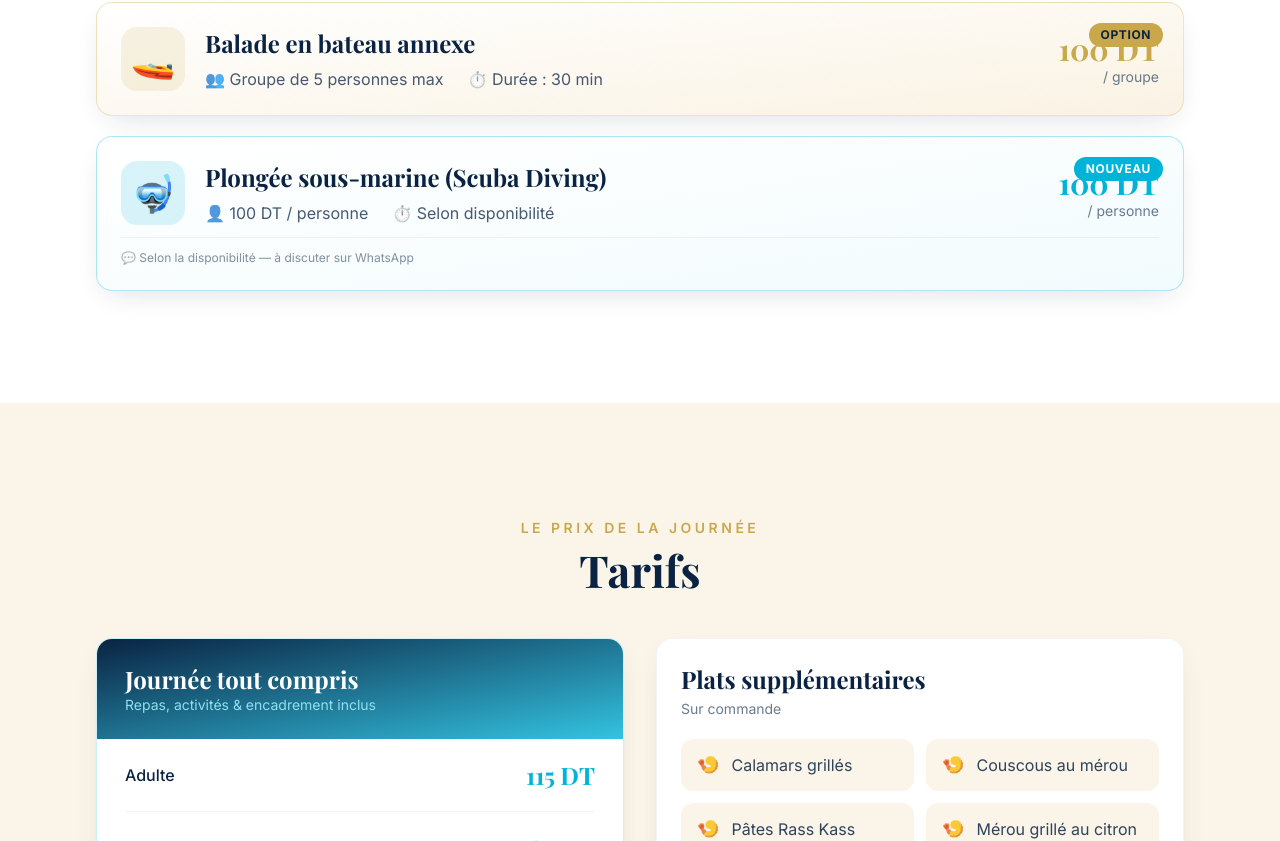
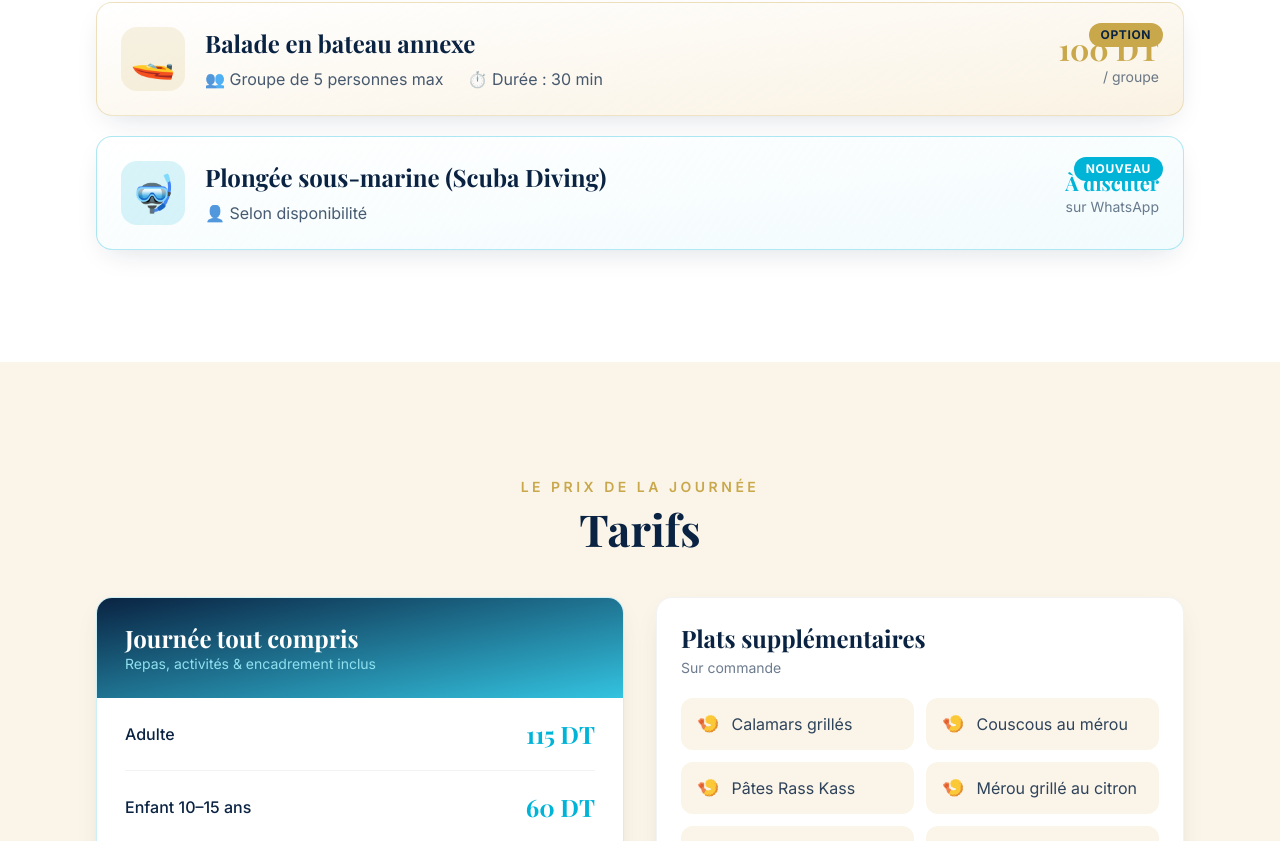
Before and after one commit to Oussengineer/seascape-, a React (Vite) app: page / in a window 1280 px wide. Shown: the part 5459-6300 px from the top of the page. Built offline with nearby package versions, Linux system fonts and the light colour scheme.

Commit message:
Remove scuba diving price, show 'À discuter sur WhatsApp' instead

```diff
--- a/src/components/Activites.jsx
+++ b/src/components/Activites.jsx
@@ -75,18 +75,14 @@ export default function Activites() {
                   Plongée sous-marine (Scuba Diving)
                 </h3>
                 <ul className="mt-2 flex flex-wrap gap-x-6 gap-y-1 text-deep/75">
-                  <li>👤 100 DT / personne</li>
-                  <li>⏱️ Selon disponibilité</li>
+                  <li>👤 Selon disponibilité</li>
                 </ul>
               </div>
               <div className="text-left sm:text-right">
-                <p className="font-display text-3xl font-bold text-turquoise">100 DT</p>
-                <p className="text-sm text-deep/60">/ personne</p>
+                <p className="font-display text-xl font-bold text-turquoise">À discuter</p>
+                <p className="text-sm text-deep/60">sur WhatsApp</p>
               </div>
             </div>
-            <p className="mt-3 text-xs text-deep/50 border-t border-deep/5 pt-3">
-              💬 Selon la disponibilité — à discuter sur WhatsApp
-            </p>
           </div>
         </Reveal>
       </div>
--- a/src/components/Formulaire.jsx
+++ b/src/components/Formulaire.jsx
@@ -1,6 +1,6 @@
 import { useMemo, useState } from 'react'
 import Reveal from './Reveal'
-import { WHATSAPP_NUMBER, PRICES, PLATS_SUPP, SCUBA_DIVING_PRICE } from '../config'
+import { WHATSAPP_NUMBER, PRICES, PLATS_SUPP } from '../config'
 
 const aujourdhui = new Date().toISOString().split('T')[0]
 
@@ -74,8 +74,7 @@ export default function Formulaire() {
     const a = Number(form.adultes) * PRICES.adulte
     const e = Number(form.enfants1015) * PRICES.enfant10_15
     const b = form.baladeBateau ? PRICES.baladeBateau : 0
-    const s = form.scubaDiving ? SCUBA_DIVING_PRICE : 0
-    let t = a + e + b + s
+    let t = a + e + b
     if (appliedCoupon) {
       if (appliedCoupon.type === 'percentage') {
         t -= t * (appliedCoupon.value / 100)
@@ -115,7 +114,7 @@ export default function Formulaire() {
       `👦 Enfants 10–15 ans : ${form.enfants1015}\n` +
       `👶 Enfants −10 ans : ${form.enfantsMoins10}\n` +
       `🚤 Option bateau annexe : ${form.baladeBateau ? 'Oui' : 'Non'}\n` +
-      `🤿 Plongée sous-marine (Scuba Diving) : ${form.scubaDiving ? 'Oui' : 'Non'}\n` +
+      `🤿 Plongée sous-marine (Scuba Diving) : ${form.scubaDiving ? 'Oui (à discuter)' : 'Non'}\n` +
       `🍽️ Plats supplémentaires : ${plats}\n` +
       (appliedCoupon ? `🎟️ Code promo : ${appliedCoupon.code} (${reductionText})\n` : '') +
       `💬 Message : ${msg}\n\n` +
@@ -202,7 +201,7 @@ export default function Formulaire() {
                 <span className="text-deep/85">
                   <span className="font-semibold text-deep">🤿 Plongée sous-marine (Scuba Diving)</span>
                   <span className="block text-sm text-deep/60">
-                    {SCUBA_DIVING_PRICE} DT / personne · Selon disponibilité — à discuter sur WhatsApp
+                    Selon disponibilité — à discuter sur WhatsApp
                   </span>
                 </span>
               </label>
@@ -276,7 +275,7 @@ export default function Formulaire() {
                 {form.scubaDiving && (
                   <li className="flex justify-between">
                     <span>Plongée sous-marine (Scuba Diving)</span>
-                    <span>{SCUBA_DIVING_PRICE} DT</span>
+                    <span className="text-deep/60">à discuter</span>
                   </li>
                 )}
                 {form.platsSupp.length > 0 && (
```
